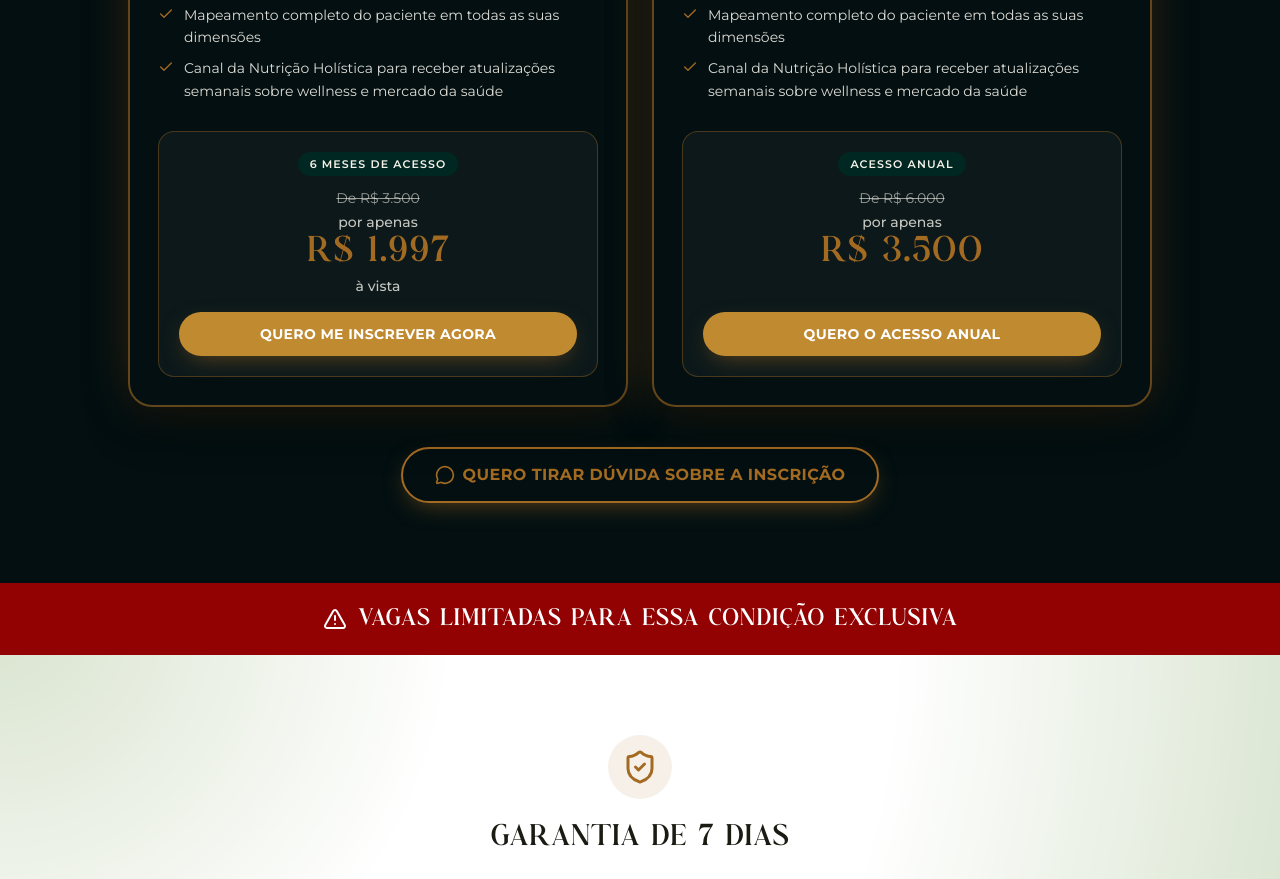
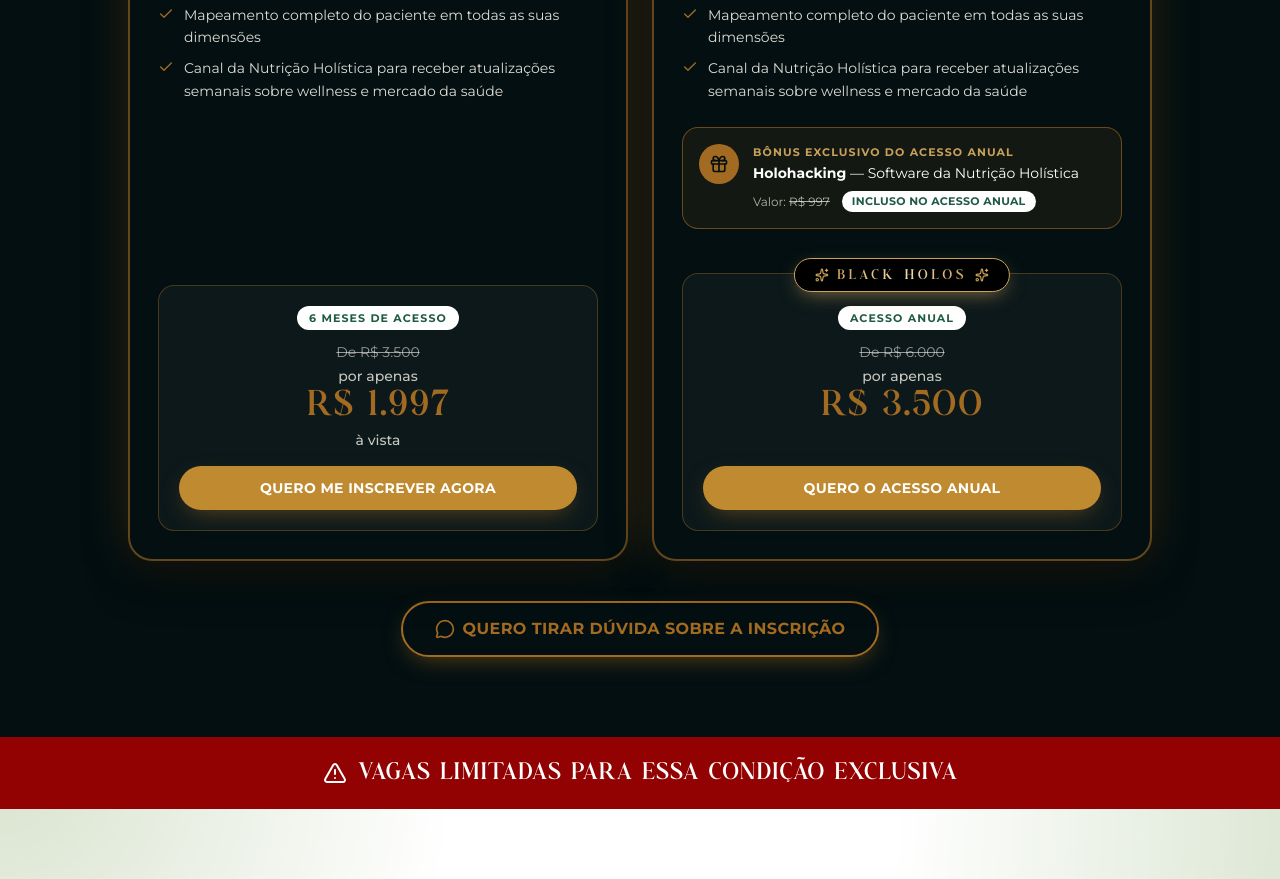
Before and after one commit to RodrigoMendanha/formacao-nutricao-holistica, a Next.js app: page / in a window 1280 px wide. Shown: the part 6140-7019 px from the top of the page. Built offline with nearby package versions, Linux system fonts and the light colour scheme; no server answers.

Commit message:
Oferta: etiquetas brancas com texto verde, selo Black Holos no acesso anual e bônus Holohacking (R$ 997) na página da Formação Nutrição Holística - FNH
Co-Authored-By: Claude Opus 5.5 <noreply@anthropic.com>
Claude-Session: https://claude.ai/code/session_01MHPGpCWTkpAM2qfEykFTHc

```diff
--- a/src/components/sections/Oferta.tsx
+++ b/src/components/sections/Oferta.tsx
@@ -3,7 +3,7 @@ import { OFERTA } from "@/lib/data";
 import { CheckoutButton } from "@/components/ui/CheckoutButton";
 import { Cta } from "@/components/ui/Cta";
 import { CHECKOUT, WHATSAPP_LINK } from "@/lib/site";
-import { Check, MessageCircle } from "lucide-react";
+import { Check, Gift, MessageCircle, Sparkles } from "lucide-react";
 import { cn } from "@/lib/utils";
 
 /**
@@ -92,7 +92,7 @@ export function Oferta() {
             </ul>
 
             <div className="mt-auto flex flex-col rounded-2xl border border-gold/40 bg-white/[0.04] p-5 text-center">
-              <span className="inline-block self-center rounded-full bg-deep px-3 py-1 text-[11px] font-semibold uppercase tracking-widest text-ink-light">
+              <span className="inline-block self-center rounded-full bg-white px-3 py-1 text-[11px] font-bold uppercase tracking-widest text-[#1f5a45]">
                 {formacao.precoLabel}
               </span>
               <div className="mt-3">
@@ -159,14 +159,57 @@ export function Oferta() {
               ))}
             </div>
 
+            {/* Bônus do acesso anual */}
+            <div className="mt-6 rounded-2xl border border-gold/60 bg-gold/10 p-4">
+              <div className="flex items-start gap-3.5">
+                <span
+                  aria-hidden="true"
+                  className="flex h-10 w-10 shrink-0 items-center justify-center rounded-full bg-gold text-dark"
+                >
+                  <Gift className="h-5 w-5" />
+                </span>
+                <div className="flex flex-1 flex-col gap-1">
+                  <span className="text-[11px] font-bold uppercase tracking-widest text-gold-light">
+                    {combo.bonus.etiqueta}
+                  </span>
+                  <p className="text-sm leading-snug text-white">
+                    <strong className="font-bold">{combo.bonus.nome}</strong>
+                    {" — "}
+                    {combo.bonus.descricao}
+                  </p>
+                  <div className="mt-1 flex flex-wrap items-center gap-x-3 gap-y-1.5">
+                    <span className="text-xs text-ink-light/70">
+                      Valor: <span className="line-through">{combo.bonus.valor}</span>
+                    </span>
+                    <span className="rounded-full bg-white px-2.5 py-0.5 text-[11px] font-bold uppercase tracking-wide text-[#1f5a45]">
+                      {combo.bonus.nota}
+                    </span>
+                  </div>
+                </div>
+              </div>
+            </div>
+
             {/* Planos de acesso */}
             <div className="mt-auto grid gap-4 pt-7">
               {combo.planos.map((plano, i) => (
                 <div
                   key={plano.label}
-                  className="flex flex-col rounded-2xl border border-gold/40 bg-white/[0.04] p-5 text-center"
+                  className={cn(
+                    "relative flex flex-col rounded-2xl border border-gold/40 bg-white/[0.04] p-5 text-center",
+                    plano.selo && "mt-4 pt-8"
+                  )}
                 >
-                  <span className="inline-block self-center rounded-full bg-deep px-3 py-1 text-[11px] font-semibold uppercase tracking-widest text-ink-light">
+                  {/* Selo de campanha (Black Holos) */}
+                  {plano.selo && (
+                    <span className="absolute -top-4 left-1/2 inline-flex -translate-x-1/2 items-center gap-2 whitespace-nowrap rounded-full border border-gold-light bg-black px-5 py-1.5 shadow-[0_6px_20px_-6px_rgba(201,161,91,0.7)]">
+                      <Sparkles className="h-3.5 w-3.5 text-gold-light" aria-hidden="true" />
+                      <span className="bg-gradient-to-r from-[#c9a15b] via-[#f3dfae] to-[#c9a15b] bg-clip-text font-display text-sm font-bold tracking-[0.25em] text-transparent">
+                        {plano.selo}
+                      </span>
+                      <Sparkles className="h-3.5 w-3.5 text-gold-light" aria-hidden="true" />
+                    </span>
+                  )}
+                  <span className="inline-block self-center rounded-full bg-white px-3 py-1 text-[11px] font-bold uppercase tracking-widest text-[#1f5a45]">
                     {plano.label}
                   </span>
                   <div className="mt-3">
--- a/src/lib/data.ts
+++ b/src/lib/data.ts
@@ -232,9 +232,19 @@ export const OFERTA = {
         ],
       },
     ],
+    // Bônus exclusivo do acesso anual (bloco destacado abaixo da lista).
+    bonus: {
+      etiqueta: "BÔNUS EXCLUSIVO DO ACESSO ANUAL",
+      nome: "Holohacking",
+      descricao: "Software da Nutrição Holística",
+      valor: "R$ 997",
+      nota: "Incluso no acesso anual",
+    },
     planos: [
       {
         label: "ACESSO ANUAL",
+        // Selo de campanha exibido sobre o bloco de preço.
+        selo: "BLACK HOLOS",
         precoDe: "De R$ 6.000",
         precoPrefixo: "por apenas",
         precoValor: "R$ 3.500",
```
